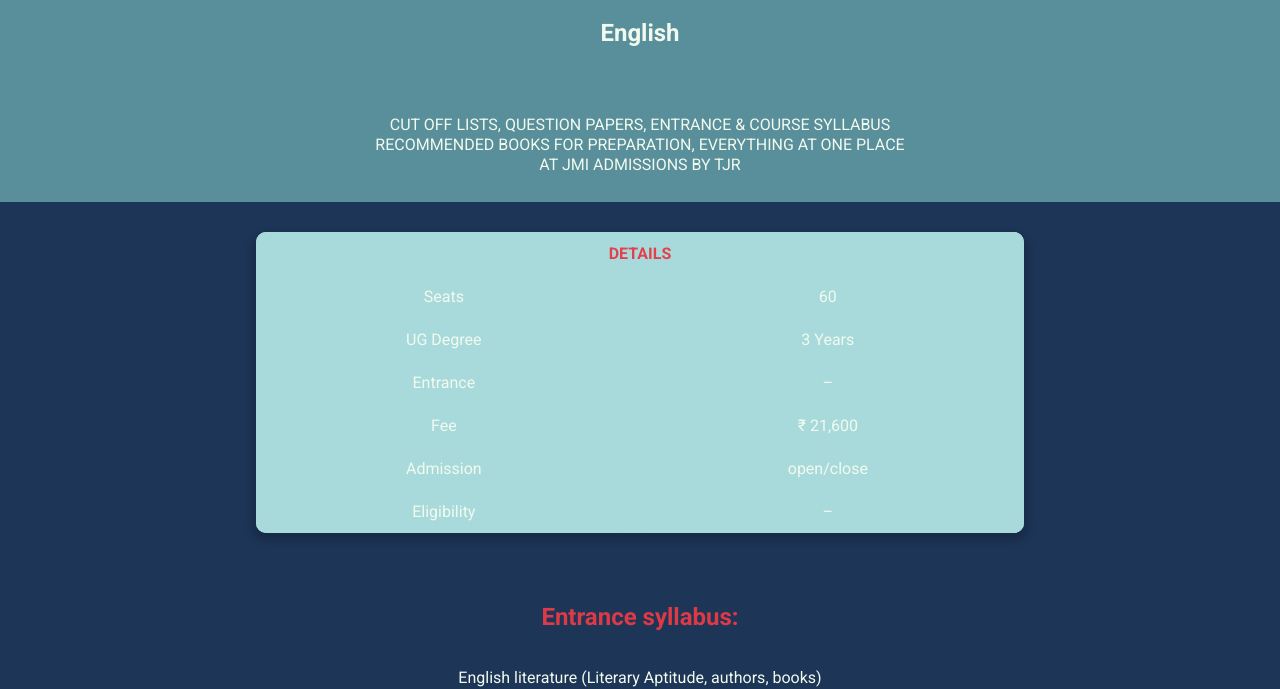
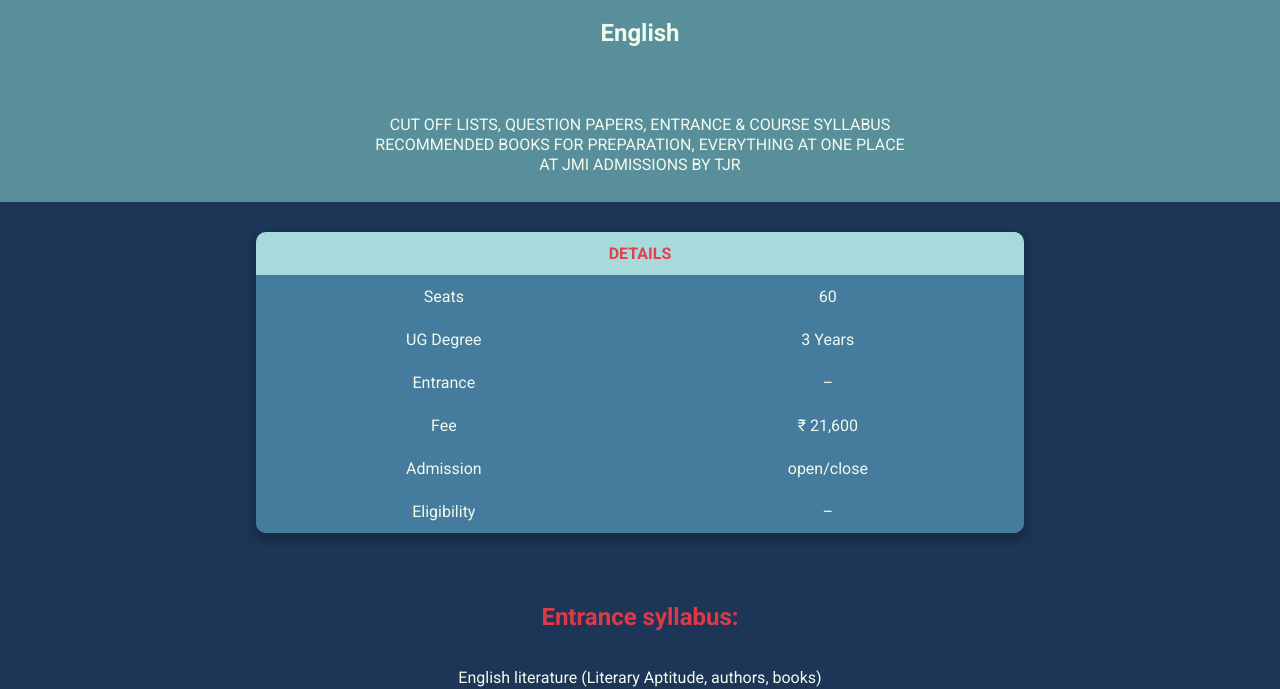
Before and after one commit to zemonas/TJR-front_Page_admissions, a plain HTML site: page details.html in a window 1280 px wide. Shown: the part 112-801 px from the top of the page. Drawn offline with Linux system fonts and the light colour scheme.

Commit message:
a little background change

```diff
--- a/details.css
+++ b/details.css
@@ -24,7 +24,7 @@ table {
   margin-right: auto;
   box-shadow: 0 5px 9px 3px rgba(0, 0, 0, 0.2);
   border-radius: 10px;
-  background: #a8dadc;
+  background: #457b9d;
 }
 
 tr {
@@ -37,7 +37,7 @@ td {
   padding: 12px;
   text-align: left;
   border-collapse: collapse;
-  background-color: #a8dadc;
+  background-color: #457b9d;
 }
 .table-1 td {
   text-align: center;
@@ -63,7 +63,7 @@ tr:last-child td {
 }
 
 tbody tr:hover > td {
-  background-color: #457b9d;
+  background-color: #a8dadc;
   transform: scale(1.02);
   border-radius: 0;
   border-collapse: collapse;
```
